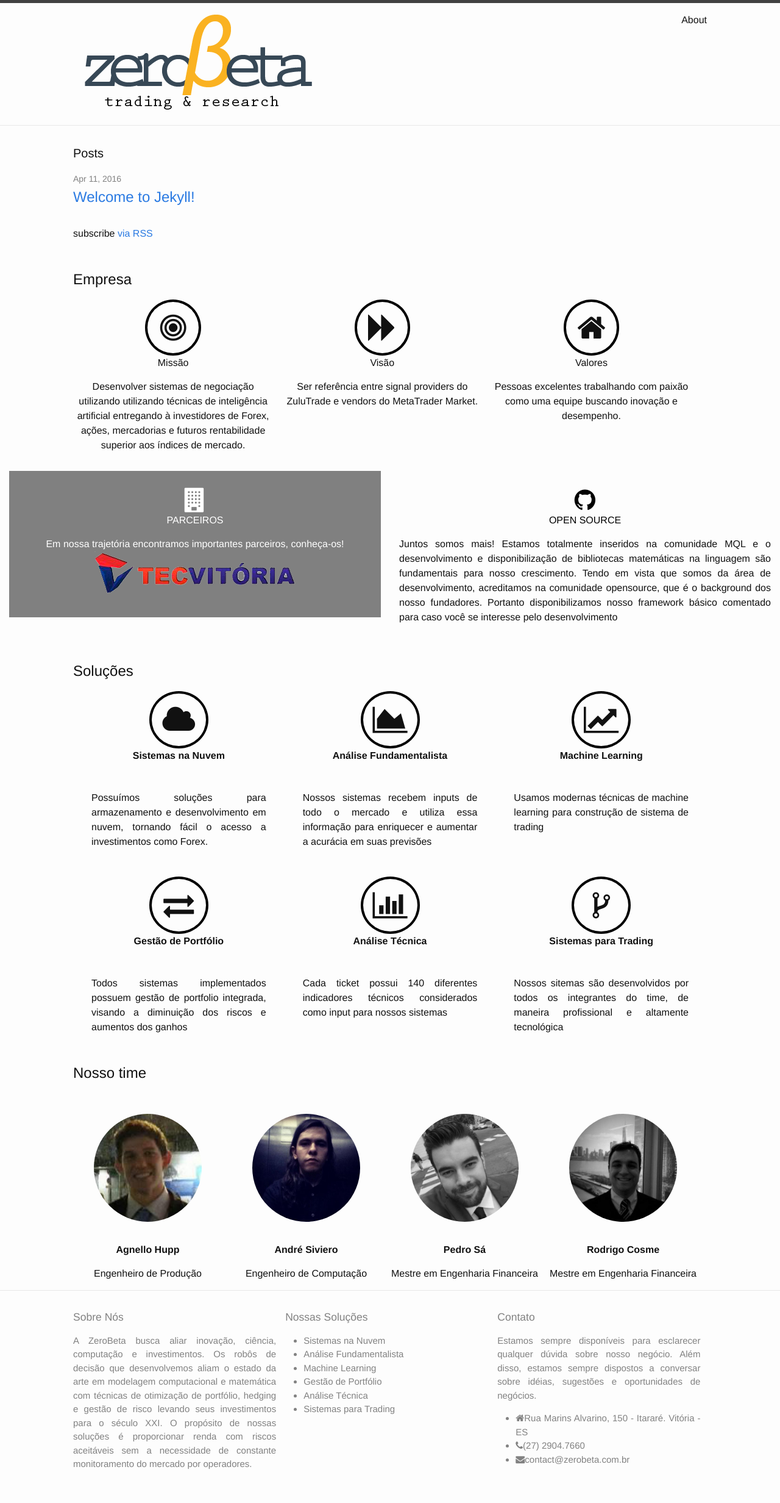
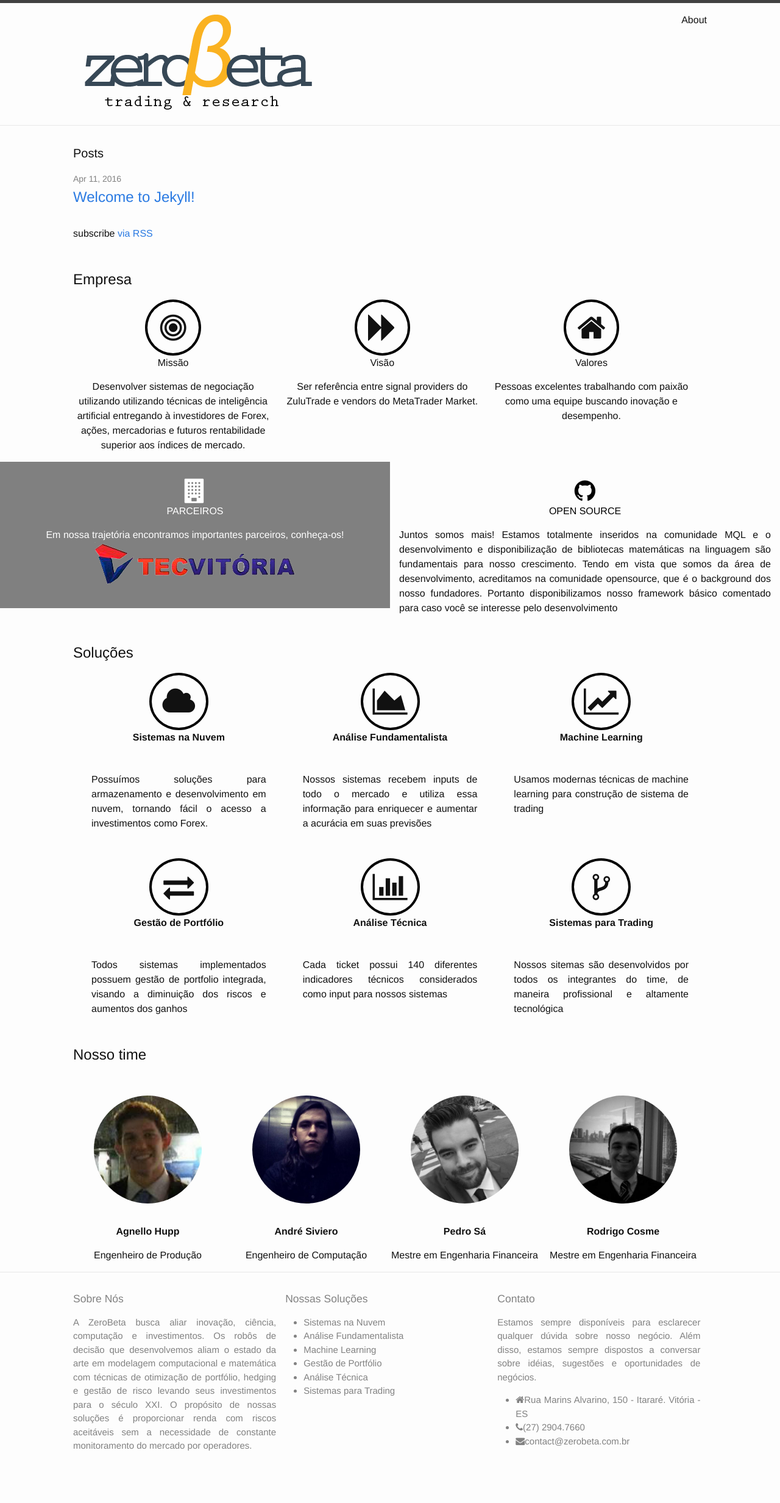
Before and after one commit to ZeroBetaTR/zerobetatr.github.io, a Jekyll site: the page built from index.html, in a window 1280 px wide. Shown: the whole page at 61% size. Built offline with Jekyll 4.4.1, drawn with Linux system fonts in a browser that asks for light colours; nearby versions of some CDN libraries; after the commit the page ends 2434 px from its top, so only the background shows below that.

Commit message:
Minor padding vs margin

```diff
--- a/_sass/_layout.scss
+++ b/_sass/_layout.scss
@@ -331,7 +331,8 @@
   .demi-block {
     width: calc(50% - #{$spacing-unit});
     float: left;
-    margin: calc(#{$spacing-unit}/2);
+    padding-left: calc(#{$spacing-unit}/2);
+    padding-right: calc(#{$spacing-unit}/2);
     padding-top: calc((10% - (#{$spacing-unit} / 2))/4);
     padding-bottom: calc((10% - (#{$spacing-unit} / 2))/4);
   }
```
